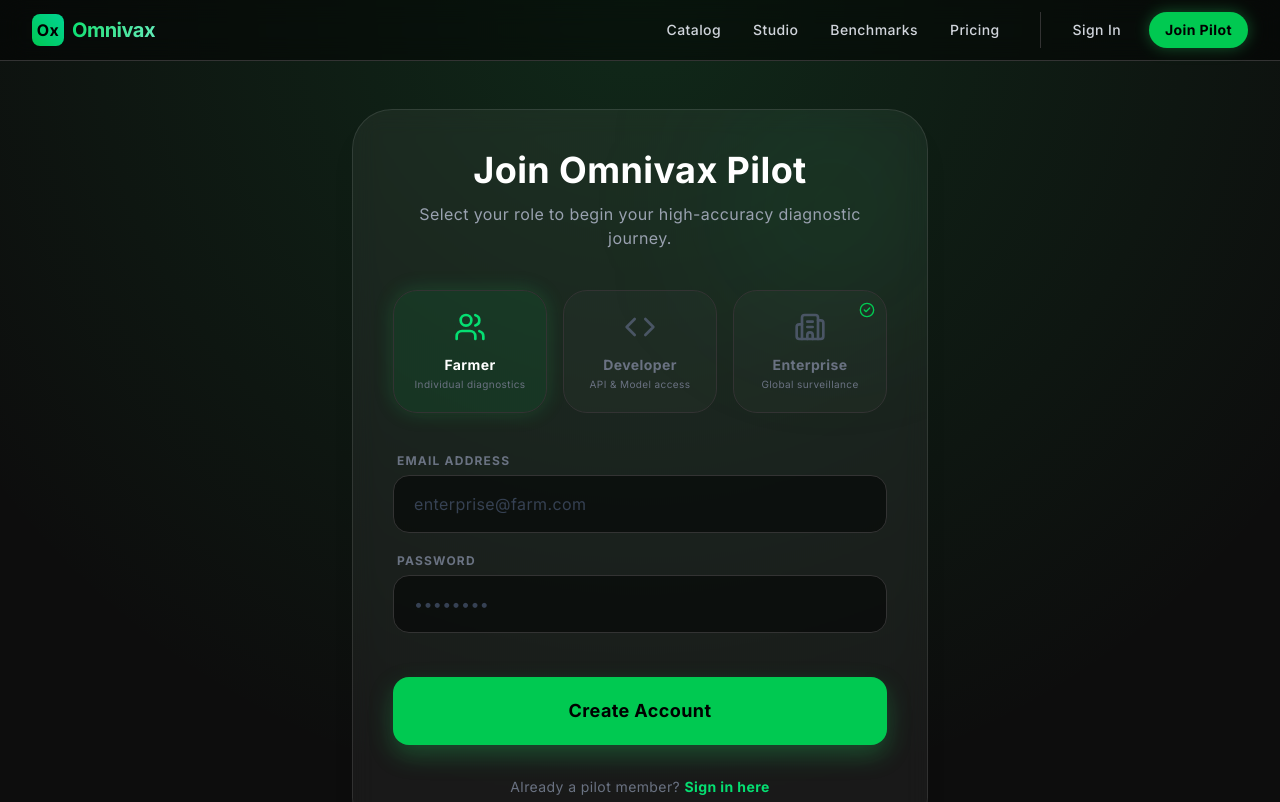
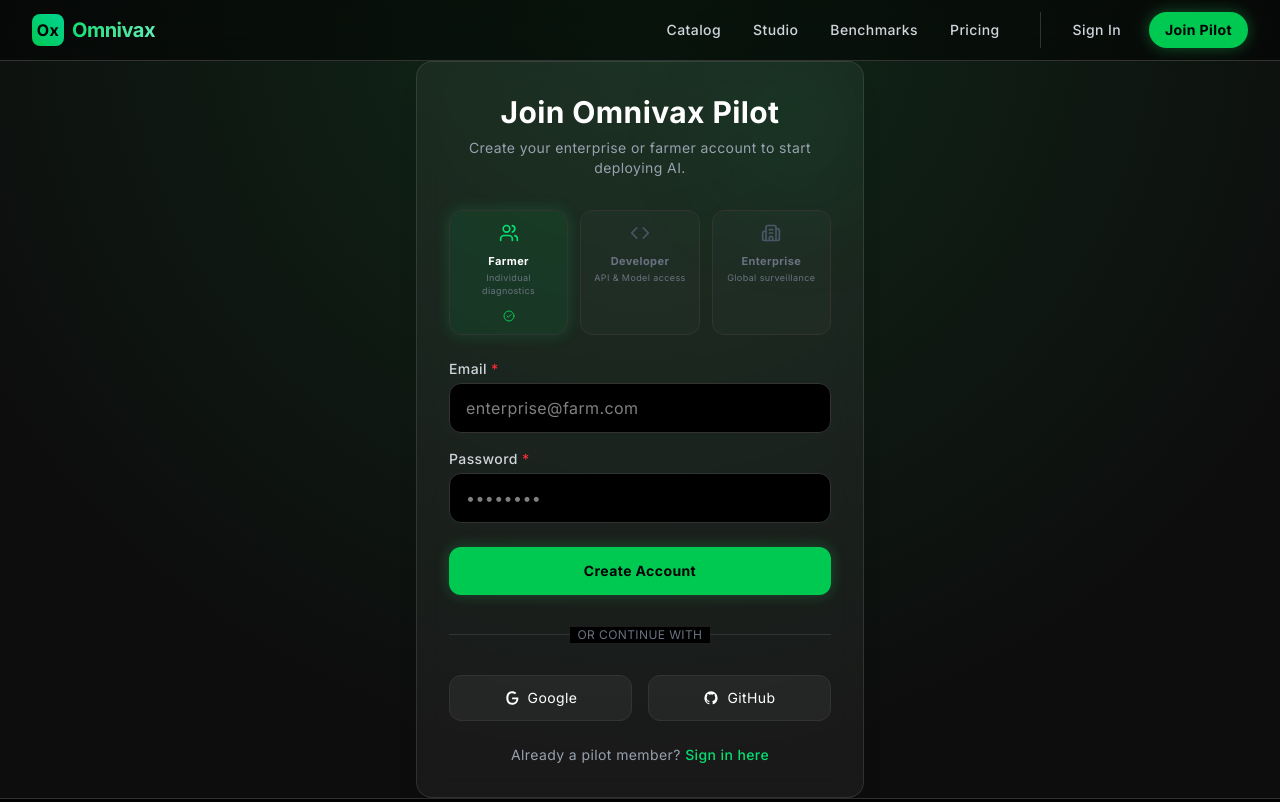
Before and after one commit to Hamza1610/plant_disease_detector, a Next.js app in the folder frontend/: page /join-pilot in a window 1280 px wide. Shown: the top 802 px of the page. Built offline with nearby package versions, Linux system fonts and the light colour scheme; no server answers.

Commit message:
feat: implement authentication, user registration, and plant disease prediction interfaces

```diff
--- a/frontend/src/app/developer/page.tsx
+++ b/frontend/src/app/developer/page.tsx
@@ -62,7 +62,7 @@
         <div className="max-w-7xl mx-auto">
           <header className="flex flex-col md:flex-row md:items-center justify-between gap-6 mb-12">
             <div>
-              <h1 className="text-4xl font-bold bg-clip-text text-transparent bg-gradient-to-r from-white to-gray-400">
+              <h1 className="text-3xl md:text-4xl font-bold bg-clip-text text-transparent bg-gradient-to-r from-white to-gray-400">
                 Developer Hub
               </h1>
               <p className="text-gray-400 mt-2">Manage your diagnostic models and view performance metrics.</p>
@@ -102,7 +102,7 @@
                 <button className="text-sm text-gray-400 hover:text-white transition-colors font-medium">View All</button>
               </div>
               <div className="overflow-x-auto">
-                <table className="w-full text-left">
+                <table className="w-full text-left whitespace-nowrap">
                   <thead>
                     <tr className="text-gray-500 text-xs uppercase tracking-wider">
                       <th className="px-6 py-4 font-medium">Model Name</th>
--- a/frontend/src/app/enterprise/page.tsx
+++ b/frontend/src/app/enterprise/page.tsx
@@ -57,7 +57,7 @@
               <ShieldAlert className="w-5 h-5" />
               <span className="text-sm font-bold uppercase tracking-widest">Enterprise Intelligence</span>
             </div>
-            <h1 className="text-5xl font-bold tracking-tight bg-clip-text text-transparent bg-gradient-to-r from-white via-white to-gray-500">
+            <h1 className="text-3xl md:text-5xl font-bold tracking-tight bg-clip-text text-transparent bg-gradient-to-r from-white via-white to-gray-500">
               Global Analytics
             </h1>
             <p className="text-gray-400 mt-4 text-lg max-w-2xl">
@@ -66,7 +66,7 @@
           </header>
 
           {/* Stats Grid */}
-          <div className="grid grid-cols-1 md:grid-cols-4 gap-6 mb-12">
+          <div className="grid grid-cols-1 sm:grid-cols-2 lg:grid-cols-4 gap-6 mb-12">
             {[
               { label: 'Total Platform Scans', value: stats?.total_scans || '0', icon: Activity, color: 'text-green-400' },
               { label: 'Active Farm Partners', value: stats?.total_users || '0', icon: Users, color: 'text-blue-400' },
@@ -128,7 +128,7 @@
           </div>
 
           {/* Security & Access Section */}
-          <div className="mt-12 bg-white/[0.02] border border-white/5 p-12 rounded-[3rem]">
+          <div className="mt-12 bg-white/[0.02] border border-white/5 p-6 md:p-12 rounded-3xl md:rounded-[3rem]">
             <SecuritySettings />
           </div>
         </div>
--- a/frontend/src/app/join-pilot/page.tsx
+++ b/frontend/src/app/join-pilot/page.tsx
@@ -53,6 +53,18 @@
     }
   };
 
+  const handleOAuth = async (provider: 'google' | 'github') => {
+    // Note: The selected role is saved in localStorage so the callback can register it if needed
+    localStorage.setItem('pending_role', role);
+    const { error: authError } = await supabase.auth.signInWithOAuth({
+      provider,
+      options: {
+        redirectTo: `${window.location.origin}/auth/callback`,
+      }
+    });
+    if (authError) setError(authError.message);
+  };
+
   const roles = [
     { id: 'standard', title: 'Farmer', desc: 'Individual diagnostics', icon: Users },
     { id: 'developer', title: 'Developer', desc: 'API & Model access', icon: Code },
@@ -60,55 +72,55 @@
   ];
 
   return (
-    <div className="flex flex-col items-center justify-center min-h-[90vh] px-4 py-12">
-      <div className="w-full max-w-xl glass-panel p-10 rounded-[2.5rem] relative overflow-hidden border border-white/10 shadow-[0_20px_50px_rgba(0,0,0,0.5)]">
-        <div className="absolute top-0 right-0 w-48 h-48 bg-green-500/10 rounded-full blur-[80px] pointer-events-none"></div>
-        <div className="text-center mb-10 relative z-10">
-          <h1 className="text-4xl font-bold text-white mb-3">Join Omnivax Pilot</h1>
-          <p className="text-gray-400">Select your role to begin your high-accuracy diagnostic journey.</p>
+    <div className="flex flex-col items-center justify-center min-h-[80vh] px-4">
+      <div className="w-full max-w-md glass-panel p-8 rounded-2xl relative overflow-hidden shadow-[0_20px_50px_rgba(0,0,0,0.5)]">
+        <div className="absolute top-0 right-0 w-32 h-32 bg-green-500/10 rounded-full blur-3xl pointer-events-none"></div>
+        <div className="text-center mb-8 relative z-10">
+          <h1 className="text-2xl sm:text-3xl font-bold text-white mb-2">Join Omnivax Pilot</h1>
+          <p className="text-gray-400 text-xs sm:text-sm">Create your enterprise or farmer account to start deploying AI.</p>
         </div>
 
-        {error && <div className="mb-6 text-red-500 text-sm p-4 bg-red-500/10 rounded-2xl border border-red-500/20">{error}</div>}
+        {error && <div className="mb-4 text-red-500 text-sm p-3 bg-red-500/10 rounded-xl border border-red-500/20">{error}</div>}
 
-        <div className="grid grid-cols-3 gap-4 mb-10 relative z-10">
+        <div className="grid grid-cols-1 sm:grid-cols-3 gap-3 mb-6 relative z-10">
           {roles.map((r) => (
             <button
               key={r.id}
               onClick={() => setRole(r.id as any)}
-              className={`flex flex-col items-center gap-3 p-5 rounded-3xl border transition-all ${
+              className={`flex sm:flex-col items-center justify-start sm:justify-center gap-3 p-3 rounded-xl border transition-all ${
                 role === r.id
-                ? 'bg-green-500/10 border-green-500 text-white shadow-[0_0_20px_rgba(34,197,94,0.2)]'
+                ? 'bg-green-500/10 border-green-500 text-white shadow-[0_0_15px_rgba(34,197,94,0.2)]'
                 : 'bg-white/[0.02] border-white/5 text-gray-500 hover:border-white/20'
               }`}
             >
-              <r.icon className={`w-8 h-8 ${role === r.id ? 'text-green-400' : 'text-gray-600'}`} />
-              <div className="text-center">
-                <p className="font-bold text-sm">{r.title}</p>
-                <p className="text-[10px] text-gray-500 mt-0.5">{r.desc}</p>
+              <r.icon className={`w-5 h-5 shrink-0 ${role === r.id ? 'text-green-400' : 'text-gray-600'}`} />
+              <div className="text-left sm:text-center flex-1">
+                <p className="font-bold text-sm sm:text-[11px] leading-tight">{r.title}</p>
+                <p className="text-[10px] sm:text-[9px] text-gray-500 mt-0.5 sm:hidden md:block">{r.desc}</p>
               </div>
-              {role === r.id && <CheckCircle2 className="w-4 h-4 text-green-500 absolute top-3 right-3" />}
+              {role === r.id && <CheckCircle2 className="w-4 h-4 sm:w-3 sm:h-3 text-green-500 shrink-0" />}
             </button>
           ))}
         </div>
 
-        <form onSubmit={handleRegister} className="flex flex-col gap-5 relative z-10">
-          <div className="space-y-1.5">
-            <label className="block text-xs font-bold text-gray-500 uppercase tracking-widest ml-1">Email Address</label>
+        <form onSubmit={handleRegister} className="flex flex-col gap-4 relative z-10">
+          <div>
+            <label className="block text-sm font-medium text-gray-300 mb-1">Email <span className="text-red-500">*</span></label>
             <input
               type="email"
               required
-              className="w-full bg-black/50 border border-white/10 rounded-2xl px-5 py-4 text-white focus:outline-none focus:border-green-500/50 transition-all placeholder:text-gray-700"
+              className="w-full bg-black border border-white/20 rounded-xl px-4 py-3 text-white focus:outline-none focus:border-green-500 focus:ring-1 focus:ring-green-500 transition-colors"
               value={email}
               onChange={(e) => setEmail(e.target.value)}
               placeholder="enterprise@farm.com"
             />
           </div>
-          <div className="space-y-1.5">
-            <label className="block text-xs font-bold text-gray-500 uppercase tracking-widest ml-1">Password</label>
+          <div>
+            <label className="block text-sm font-medium text-gray-300 mb-1">Password <span className="text-red-500">*</span></label>
             <input
               type="password"
               required
-              className="w-full bg-black/50 border border-white/10 rounded-2xl px-5 py-4 text-white focus:outline-none focus:border-green-500/50 transition-all placeholder:text-gray-700"
+              className="w-full bg-black border border-white/20 rounded-xl px-4 py-3 text-white focus:outline-none focus:border-green-500 focus:ring-1 focus:ring-green-500 transition-colors"
               value={password}
               onChange={(e) => setPassword(e.target.value)}
               placeholder="••••••••"
@@ -118,13 +130,37 @@
           <button
             type="submit"
             disabled={loading}
-            className="mt-6 w-full bg-green-500 hover:bg-green-400 text-black font-bold py-5 rounded-2xl transition-all shadow-[0_10px_25px_rgba(34,197,94,0.3)] disabled:opacity-50 text-lg"
+            className="mt-2 w-full bg-green-500 hover:bg-green-400 text-black font-bold py-3.5 rounded-xl transition-all shadow-[0_0_15px_rgba(34,197,94,0.3)] disabled:opacity-50 text-sm"
           >
-            {loading ? "Initializing..." : "Create Account"}
+            {loading ? "Registering..." : "Create Account"}
           </button>
+
+          <div className="relative my-4">
+            <div className="absolute inset-0 flex items-center"><div className="w-full border-t border-white/10"></div></div>
+            <div className="relative flex justify-center text-xs uppercase"><span className="bg-black px-2 text-gray-500">Or continue with</span></div>
+          </div>
+
+          <div className="grid grid-cols-2 gap-4">
+            <button
+              type="button"
+              onClick={() => handleOAuth('google')}
+              className="flex items-center justify-center gap-2 bg-white/5 hover:bg-white/10 text-white py-3 rounded-xl border border-white/10 transition-all text-sm"
+            >
+              <svg className="w-4 h-4" viewBox="0 0 24 24"><path fill="currentColor" d="M21.35,11.1H12.18V13.83H18.69C18.36,17.64 15.19,19.27 12.19,19.27C9.03,19.27 6.59,17.38 6.59,12.03C6.59,6.68 9.03,4.79 12.19,4.79C13.97,4.79 15.46,5.42 16.5,6.35L18.6,4.26C16.95,2.71 14.66,1.88 12.19,1.88C6.21,1.88 3.5,6.62 3.5,12.03C3.5,17.44 6.21,22.18 12.19,22.18C17.78,22.18 21.61,18.28 21.61,12.03C21.61,11.53 21.57,11.1 21.35,11.1V11.1Z"/></svg>
+              Google
+            </button>
+            <button
+              type="button"
+              onClick={() => handleOAuth('github')}
+              className="flex items-center justify-center gap-2 bg-white/5 hover:bg-white/10 text-white py-3 rounded-xl border border-white/10 transition-all text-sm"
+            >
+              <svg className="w-4 h-4" fill="currentColor" viewBox="0 0 24 24"><path d="M12 2A10 10 0 0 0 2 12c0 4.42 2.87 8.17 6.84 9.5.5.08.66-.23.66-.5v-1.69c-2.77.6-3.36-1.34-3.36-1.34-.46-1.16-1.11-1.47-1.11-1.47-.91-.62.07-.6.07-.6 1 .07 1.53 1.03 1.53 1.03.87 1.52 2.34 1.07 2.91.83.09-.65.35-1.09.63-1.34-2.22-.25-4.55-1.11-4.55-4.92 0-1.11.38-2 1.03-2.71-.1-.25-.45-1.29.1-2.64 0 0 .84-.27 2.75 1.02.79-.22 1.65-.33 2.5-.33.85 0 1.71.11 2.5.33 1.91-1.29 2.75-1.02 2.75-1.02.55 1.35.2 2.39.1 2.64.65.71 1.03 1.6 1.03 2.71 0 3.82-2.34 4.66-4.57 4.91.36.31.69.92.69 1.85V21c0 .27.16.59.67.5C19.14 20.16 22 16.42 22 12A10 10 0 0 0 12 2z"></path></svg>
+              GitHub
+            </button>
+          </div>
         </form>
-        <p className="mt-8 text-center text-sm text-gray-500">
-           Already a pilot member? <a href="/login" className="text-green-400 font-bold hover:underline">Sign in here</a>
+        <p className="mt-6 text-center text-sm text-gray-400">
+           Already a pilot member? <a href="/login" className="text-green-400 font-medium hover:underline">Sign in here</a>
         </p>
       </div>
     </div>
--- a/frontend/src/app/predict/page.tsx
+++ b/frontend/src/app/predict/page.tsx
@@ -161,10 +161,10 @@
   };
 
   return (
-    <div className="max-w-7xl mx-auto px-4 sm:px-6 lg:px-8 py-12">
+    <div className="max-w-7xl mx-auto px-4 sm:px-6 lg:px-8 py-8 md:py-12">
       <div className="mb-10">
-        <h1 className="text-3xl font-bold text-white mb-2">Prediction Studio</h1>
-        <p className="text-gray-400">Run secure, high-accuracy inference bounds on your crop imagery.</p>
+        <h1 className="text-2xl md:text-3xl font-bold text-white mb-2">Prediction Studio</h1>
+        <p className="text-gray-400 text-sm md:text-base">Run secure, high-accuracy inference bounds on your crop imagery.</p>
       </div>
 
       <div className="grid grid-cols-1 lg:grid-cols-2 gap-8">
```
